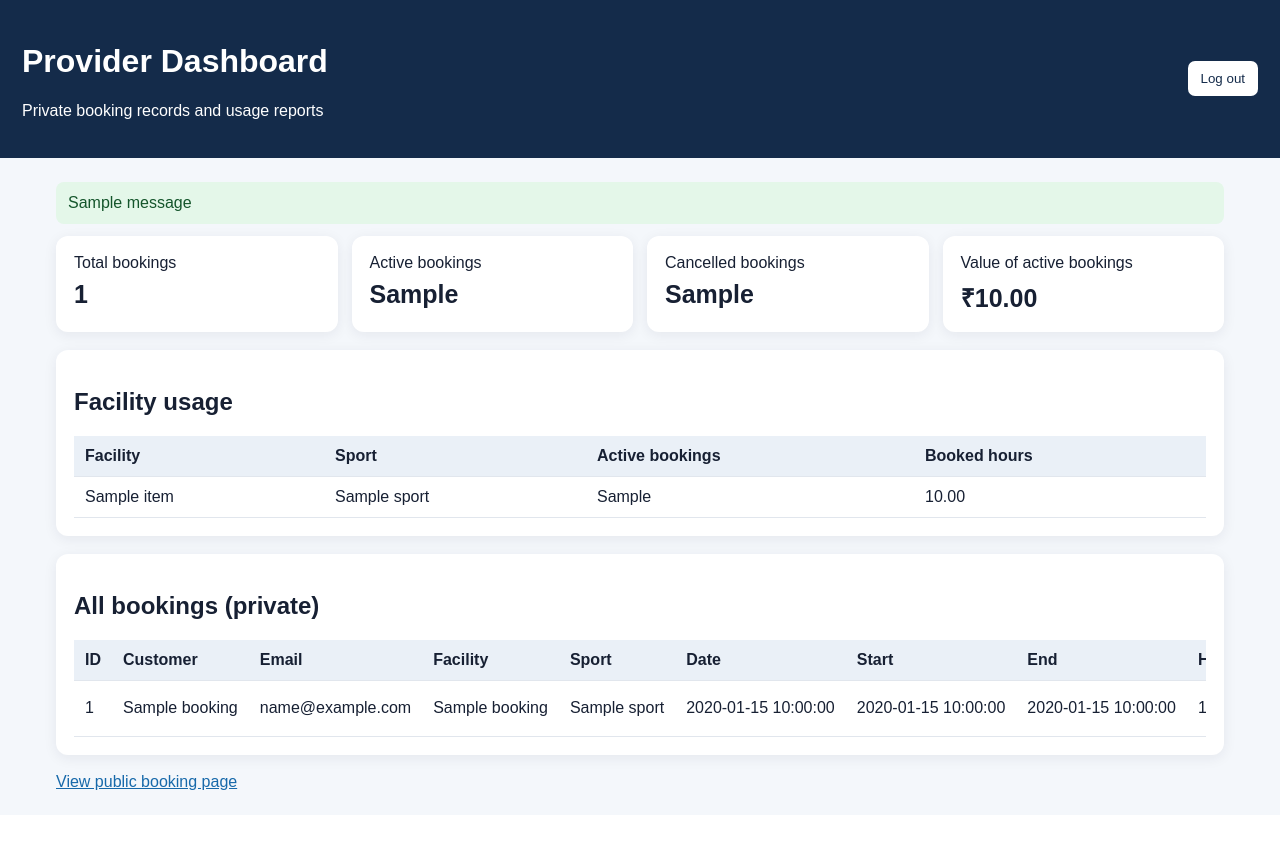
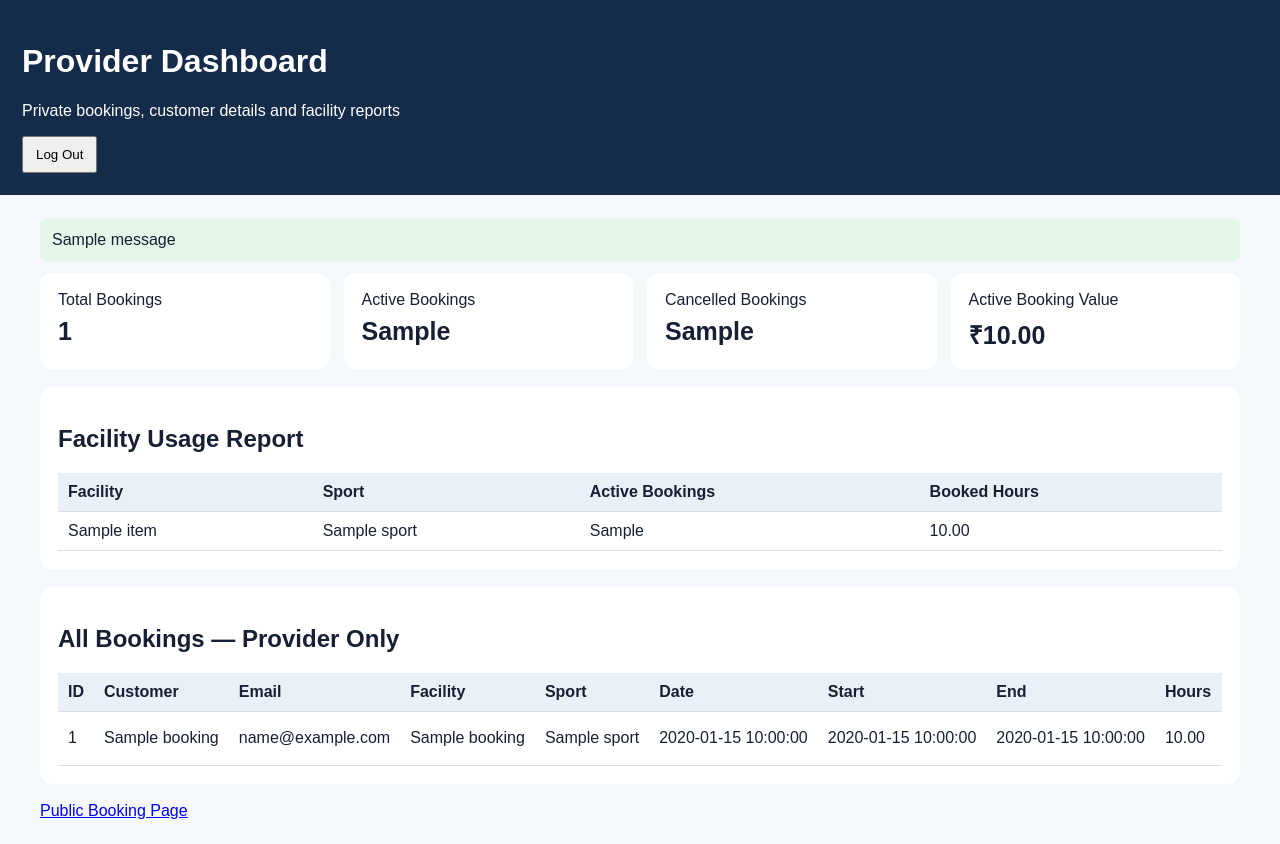
Before and after one commit to kjsskotha/sports-facility-booking, a Flask app: template templates/provider_dashboard.html in a window 1280 px wide. Before the commit the page ends 790 px from the top, so only its background shows below. Run offline with Flask 3, Linux system fonts and the light colour scheme; the template is opened without the code that fills it: most values are stand-ins (such as "Sample title", 1, 10 or a date in 2020); one stand-in notice (Sample message) is shown; parts of the project's set-up code (start-up, migrations or seed data) failed here and were passed over.

Commit message:
Update provider_dashboard.html

```diff
--- a/templates/provider_dashboard.html
+++ b/templates/provider_dashboard.html
@@ -1,7 +1,120 @@
 <!doctype html>
-<html lang="en"><head><meta charset="utf-8"><meta name="viewport" content="width=device-width, initial-scale=1"><title>Provider Dashboard</title><style>*{box-sizing:border-box}body{font-family:Arial,sans-serif;margin:0;background:#f4f7fb;color:#172033}header{background:#142b4a;color:white;padding:22px;display:flex;justify-content:space-between;gap:16px;align-items:center;flex-wrap:wrap}main{max-width:1200px;margin:24px auto;padding:0 16px}.grid{display:grid;grid-template-columns:repeat(auto-fit,minmax(180px,1fr));gap:14px}.panel,.stat{background:white;border-radius:12px;padding:18px;margin-bottom:18px;box-shadow:0 3px 14px #17203312}.stat strong{font-size:25px;display:block;margin-top:8px}.tablewrap{overflow-x:auto}table{border-collapse:collapse;width:100%;background:white}th,td{padding:11px;border-bottom:1px solid #e1e6ed;text-align:left;white-space:nowrap}th{background:#eaf0f7}button{background:#b42318;color:white;border:0;padding:9px 12px;border-radius:6px;cursor:pointer}.logout{background:white;color:#142b4a;padding:10px 13px;border:0;border-radius:7px;cursor:pointer}.message{padding:12px;border-radius:8px;margin:12px 0}.success{background:#e4f7e9;color:#14552b}.error{background:#ffeded;color:#8b1e1e}a{color:#1769aa}</style></head>
-<body><header><div><h1>Provider Dashboard</h1><p>Private booking records and usage reports</p></div><form method="post" action="{{ url_for('provider_logout') }}"><input type="hidden" name="csrf_token" value="{{ csrf_token() }}"><button class="logout" type="submit">Log out</button></form></header>
-<main>{% with messages = get_flashed_messages(with_categories=true) %}{% for category, message in messages %}<div class="message {{ category }}">{{ message }}</div>{% endfor %}{% endwith %}
-<section class="grid"><div class="stat">Total bookings<strong>{{ report.total_bookings }}</strong></div><div class="stat">Active bookings<strong>{{ report.active_bookings }}</strong></div><div class="stat">Cancelled bookings<strong>{{ report.cancelled_bookings }}</strong></div><div class="stat">Value of active bookings<strong>₹{{ '%.2f'|format(report.active_revenue) }}</strong></div></section>
-<section class="panel"><h2>Facility usage</h2><div class="tablewrap"><table><thead><tr><th>Facility</th><th>Sport</th><th>Active bookings</th><th>Booked hours</th></tr></thead><tbody>{% for item in usage_report %}<tr><td>{{ item.facility_name }}</td><td>{{ item.sport }}</td><td>{{ item.active_bookings }}</td><td>{{ '%.2f'|format(item.booked_hours) }}</td></tr>{% else %}<tr><td colspan="4">No facilities found.</td></tr>{% endfor %}</tbody></table></div></section>
-<section class="panel"><h2>All bookings (private)</h2><div class="tablewrap"><table><thead><tr><th>ID</th><th>Customer</th><th>Email</th><th>Facility</th><th>Sport</th><th>Date</th><th>Start</th><th>End</th><th>Hours</th><th>Cost</th><th>Status</th><th>Action</th></tr></thead><tbody>{% for b in bookings %}<tr><td>{{ b.booking_id }}</td><td>{{ b.customer_name }}</td><td>{{ b.email }}</td><td>{{ b.facility_name }}</td><td>{{ b.sport }}</td><td>{{ b.booking_date }}</td><td>{{ b.start_time }}</td><td>{{ b.end_time }}</td><td>{{ '%.2f'|format(b.hours) }}</td><td>₹{{ '%.2f'|format(b.total_cost) }}</td><td>{{ b.status }}</td><td>{% if b.status == 'Booked' %}<form method="post" action="{{ url_for('cancel_booking', booking_id=b.booking_id) }}" onsubmit="return confirm('Cancel this booking?');"><input type="hidden" name="csrf_token" value="{{ csrf_token() }}"><button type="submit">Cancel</button></form>{% else %}—{% endif %}</td></tr>{% else %}<tr><td colspan="12">No bookings yet.</td></tr>{% endfor %}</tbody></table></div></section><p><a href="{{ url_for('index') }}">View public booking page</a></p></main></body></html>
+<html lang="en">
+<head>
+<meta charset="utf-8">
+<meta name="viewport" content="width=device-width, initial-scale=1">
+<title>Provider Dashboard</title>
+<style>
+body{font-family:Arial;margin:0;background:#f4f7fb;color:#172033}
+header{background:#142b4a;color:white;padding:22px}
+main{max-width:1200px;margin:24px auto;padding:0 16px}
+.grid{display:grid;grid-template-columns:repeat(auto-fit,minmax(180px,1fr));gap:14px}
+.panel,.stat{background:white;border-radius:12px;padding:18px;margin-bottom:18px}
+.stat strong{font-size:25px;display:block;margin-top:8px}
+.tablewrap{overflow-x:auto}
+table{border-collapse:collapse;width:100%;background:white}
+th,td{padding:10px;border-bottom:1px solid #ddd;text-align:left;white-space:nowrap}
+th{background:#eaf0f7}
+button{padding:9px 12px;cursor:pointer}
+.cancel{background:#b42318;color:white;border:0;border-radius:6px}
+.message{padding:12px;margin:12px 0;border-radius:8px}
+.success{background:#e4f7e9}.error{background:#ffeded}
+</style>
+</head>
+<body>
+
+<header>
+<h1>Provider Dashboard</h1>
+<p>Private bookings, customer details and facility reports</p>
+<form method="post" action="{{ url_for('provider_logout') }}">
+<input type="hidden" name="csrf_token" value="{{ csrf_token() }}">
+<button type="submit">Log Out</button>
+</form>
+</header>
+
+<main>
+{% with messages = get_flashed_messages(with_categories=true) %}
+{% for category, message in messages %}
+<div class="message {{ category }}">{{ message }}</div>
+{% endfor %}
+{% endwith %}
+
+<section class="grid">
+<div class="stat">Total Bookings<strong>{{ report.total_bookings }}</strong></div>
+<div class="stat">Active Bookings<strong>{{ report.active_bookings }}</strong></div>
+<div class="stat">Cancelled Bookings<strong>{{ report.cancelled_bookings }}</strong></div>
+<div class="stat">Active Booking Value<strong>₹{{ '%.2f'|format(report.active_revenue) }}</strong></div>
+</section>
+
+<section class="panel">
+<h2>Facility Usage Report</h2>
+<div class="tablewrap">
+<table>
+<thead>
+<tr><th>Facility</th><th>Sport</th><th>Active Bookings</th><th>Booked Hours</th></tr>
+</thead>
+<tbody>
+{% for item in usage_report %}
+<tr>
+<td>{{ item.facility_name }}</td>
+<td>{{ item.sport }}</td>
+<td>{{ item.active_bookings }}</td>
+<td>{{ '%.2f'|format(item.booked_hours) }}</td>
+</tr>
+{% else %}
+<tr><td colspan="4">No facilities found.</td></tr>
+{% endfor %}
+</tbody>
+</table>
+</div>
+</section>
+
+<section class="panel">
+<h2>All Bookings — Provider Only</h2>
+<div class="tablewrap">
+<table>
+<thead>
+<tr>
+<th>ID</th><th>Customer</th><th>Email</th><th>Facility</th>
+<th>Sport</th><th>Date</th><th>Start</th><th>End</th>
+<th>Hours</th><th>Cost</th><th>Status</th><th>Action</th>
+</tr>
+</thead>
+<tbody>
+{% for b in bookings %}
+<tr>
+<td>{{ b.booking_id }}</td>
+<td>{{ b.customer_name }}</td>
+<td>{{ b.email }}</td>
+<td>{{ b.facility_name }}</td>
+<td>{{ b.sport }}</td>
+<td>{{ b.booking_date }}</td>
+<td>{{ b.start_time }}</td>
+<td>{{ b.end_time }}</td>
+<td>{{ '%.2f'|format(b.hours) }}</td>
+<td>₹{{ '%.2f'|format(b.total_cost) }}</td>
+<td>{{ b.status }}</td>
+<td>
+{% if b.status == 'Booked' %}
+<form method="post" action="{{ url_for('cancel_booking', booking_id=b.booking_id) }}"
+onsubmit="return confirm('Cancel this booking?');">
+<input type="hidden" name="csrf_token" value="{{ csrf_token() }}">
+<button class="cancel" type="submit">Cancel</button>
+</form>
+{% else %}
+—
+{% endif %}
+</td>
+</tr>
+{% else %}
+<tr><td colspan="12">No bookings yet.</td></tr>
+{% endfor %}
+</tbody>
+</table>
+</div>
+</section>
+
+<p><a href="{{ url_for('index') }}">Public Booking Page</a></p>
+</main>
+</body>
+</html>
```
